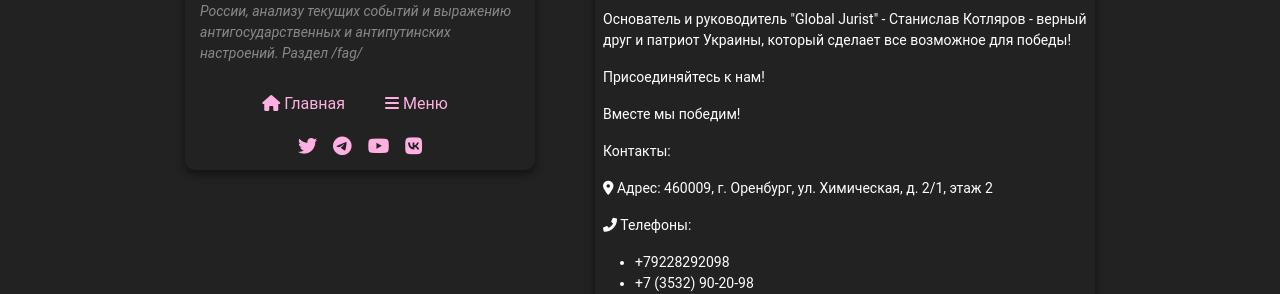
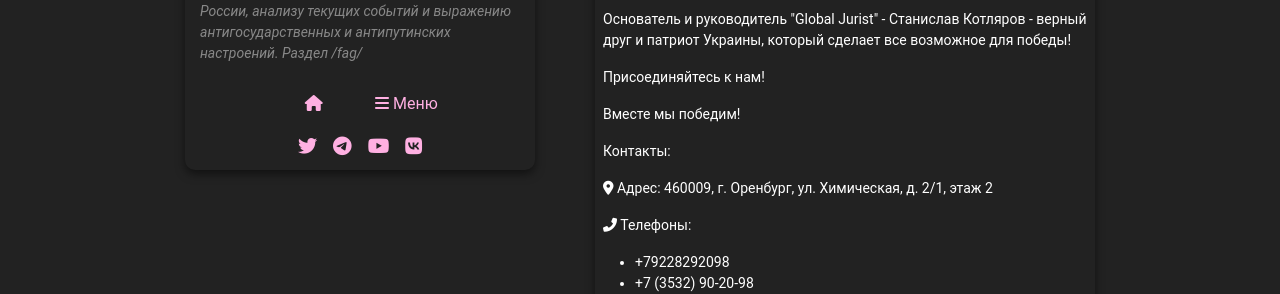
Before and after one commit to chervepedia/chervepedia.github.io, a Jekyll site: the page built from contact.md, in a window 1280 px wide. Shown: the part 331-625 px from the top of the page. Built offline with Jekyll 4.4.1, drawn with Linux system fonts in a browser that asks for light colours; comment, search, counter and statistics services are not loaded.

Commit message:
Update default.html

```diff
--- a/_layouts/default.html
+++ b/_layouts/default.html
@@ -1,14 +1,12 @@
 <!DOCTYPE html>
 <html lang="ru">
 <head>
+
 {% seo %}
 
   <meta charset="UTF-8">
   <meta name="viewport" content="width=device-width, initial-scale=1.0">
   <title>{{ site.title }}</title>
-
-  <meta name="google-site-verification" content="tN96XB8m6AEHJmdO6LRk31okxS0qyha49iAW7u2G5-c" />
-  <meta name="msvalidate.01" content="F66D32F3B0143ED19880B22155894864" />
 
   {% if page.url == '/' %}
     <!-- Open Graph Meta Tags for the Home Page -->
@@ -43,7 +41,7 @@
   <meta name="description" content="{{ site.description }}" />
 
 <!-- Yandex.Metrika counter -->
-  <script type="text/javascript">
+<script type="text/javascript" >
    (function(m,e,t,r,i,k,a){m[i]=m[i]||function(){(m[i].a=m[i].a||[]).push(arguments)};
    m[i].l=1*new Date();
    for (var j = 0; j < document.scripts.length; j++) {if (document.scripts[j].src === r) { return; }}
@@ -68,6 +66,7 @@
   {% if page.css %}
       <link rel="stylesheet" href="{{ base_url }}/assets/css/{{ page.css }}">
   {% endif %}
+
 </head>
 <body>
   <div class="container">
@@ -99,14 +98,20 @@
                 </div>
               </div>
             {% else %}
-              <div class="menu-item">
+              {% if item.title == "Главная" or item.title == "Меню" %}
+                <a href="{{ item.url }}" class="menu-link">
+                  {% if item.icon %}
+                    <i class="fas {{ item.icon }}"></i>
+                  {% endif %}
+                </a>
+              {% else %}
                 <a href="{{ item.url }}" class="menu-link">
                   {% if item.icon %}
                     <i class="fas {{ item.icon }}"></i>
                   {% endif %}
                   {{ item.title }}
                 </a>
-              </div>
+              {% endif %}
             {% endif %}
           {% endfor %}
         </div>
@@ -176,8 +181,8 @@
       {% endif %}
     </div>
   </div>
+
   <div class="back-to-top">
-    <
     <i class="fas fa-chevron-up"></i>
   </div>
 
```
Lines whose indentation alone changed are shown as unchanged.
